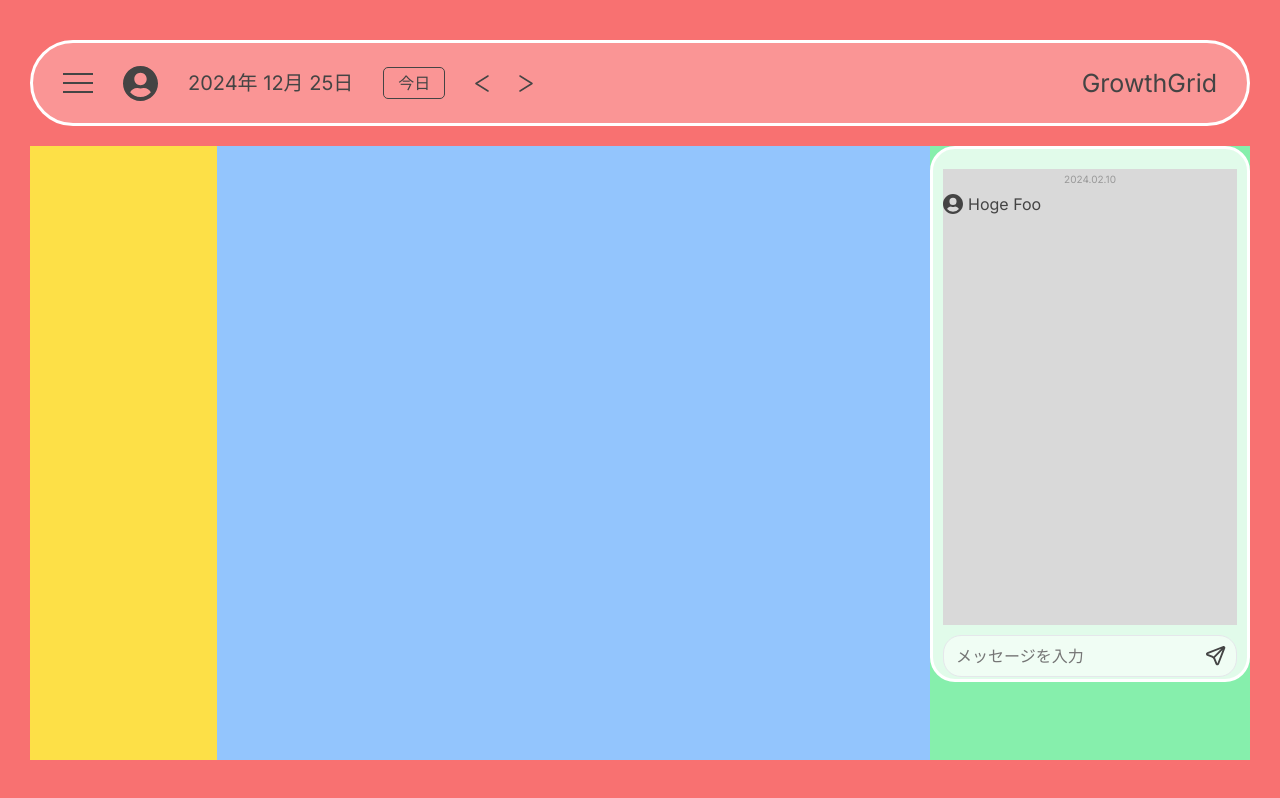
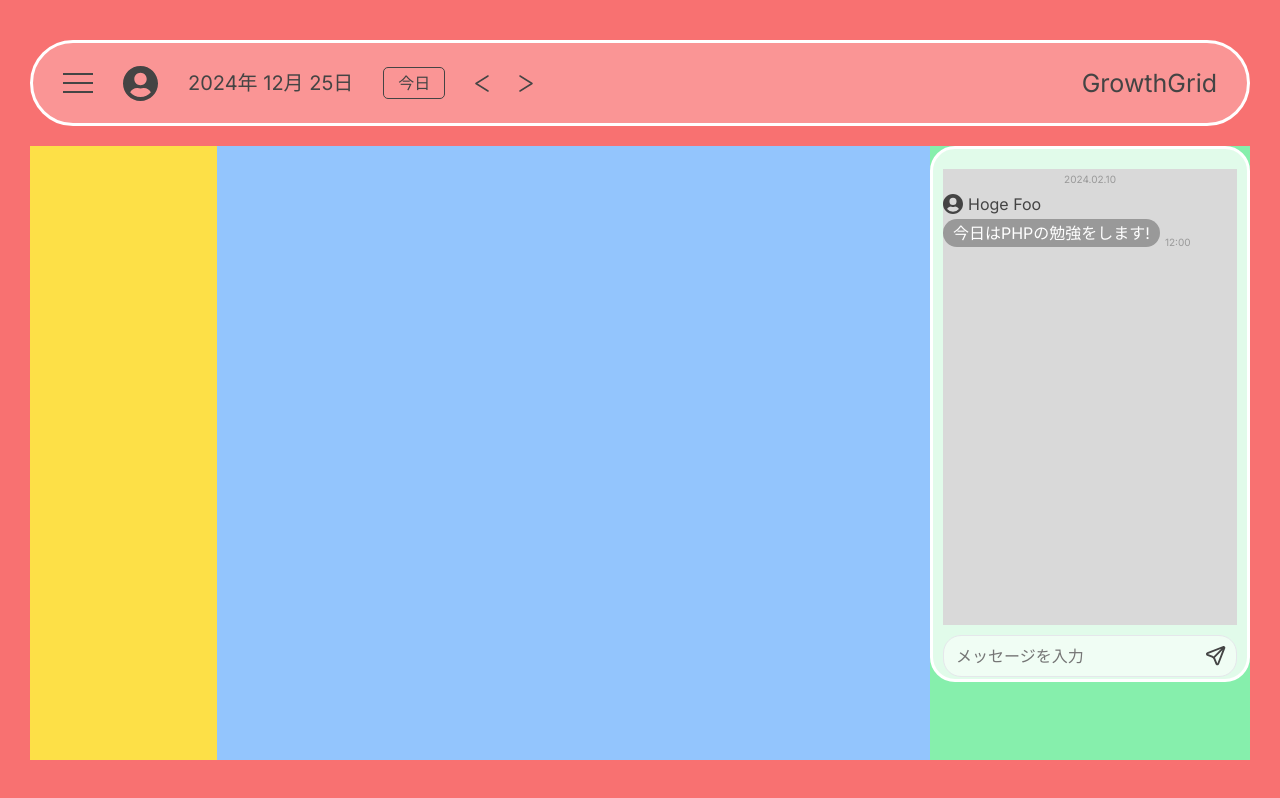
Before and after one commit to tuyotuyo-engineer/prj-calendar, a Next.js app in the folder frontend/: page /calendar in a window 1280 px wide. Built offline with nearby package versions, Linux system fonts and the light colour scheme.

Commit message:
💄 ChatMessage作成

```diff
--- /dev/null
+++ b/frontend/src/features/chat/chat.types.ts
@@ -0,0 +1,4 @@
+export type ChatMessageProps = {
+  message: string;
+  time: string;
+};
--- a/frontend/src/features/chat/components/Chat.tsx
+++ b/frontend/src/features/chat/components/Chat.tsx
@@ -3,6 +3,10 @@ import { IconUser, SubmitIcon } from '@/icons';
 import React from 'react';
 import { ChatUserHead } from './atoms/ChatUserHead';
 import { ChatDate } from './atoms/ChatDate';
+import { ChatMessage } from './atoms/ChatMessage';
+
+const message = '今日はPHPの勉強をします!';
+const time = '12:00';
 
 function Chat() {
   return (
@@ -10,6 +14,7 @@ function Chat() {
       <div className='w-full h-[45.6rem] bg-custom-gray'>
         <ChatDate />
         <ChatUserHead />
+        <ChatMessage message={message} time={time}/>
       </div>
       <div className='flex justify-between items-center mt-[1rem] bg-white/50 rounded-[18px] border border-gray-200'>
         <input
--- /dev/null
+++ b/frontend/src/features/chat/components/atoms/ChatMessage.tsx
@@ -0,0 +1,12 @@
+import { ChatMessageProps } from "../../chat.types";
+
+export const ChatMessage = ({ message, time}: ChatMessageProps) => {
+  return (
+    <div className="flex items-end space-x-2">
+      <div className='bg-light-gray rounded-[18px] py-[6px] px-4'>
+        <p className='font-normal text-white break-words'>{message}</p>
+      </div>
+      <p className="text-[10px] text-light-gray">{time}</p>
+    </div>
+  );
+};
```
